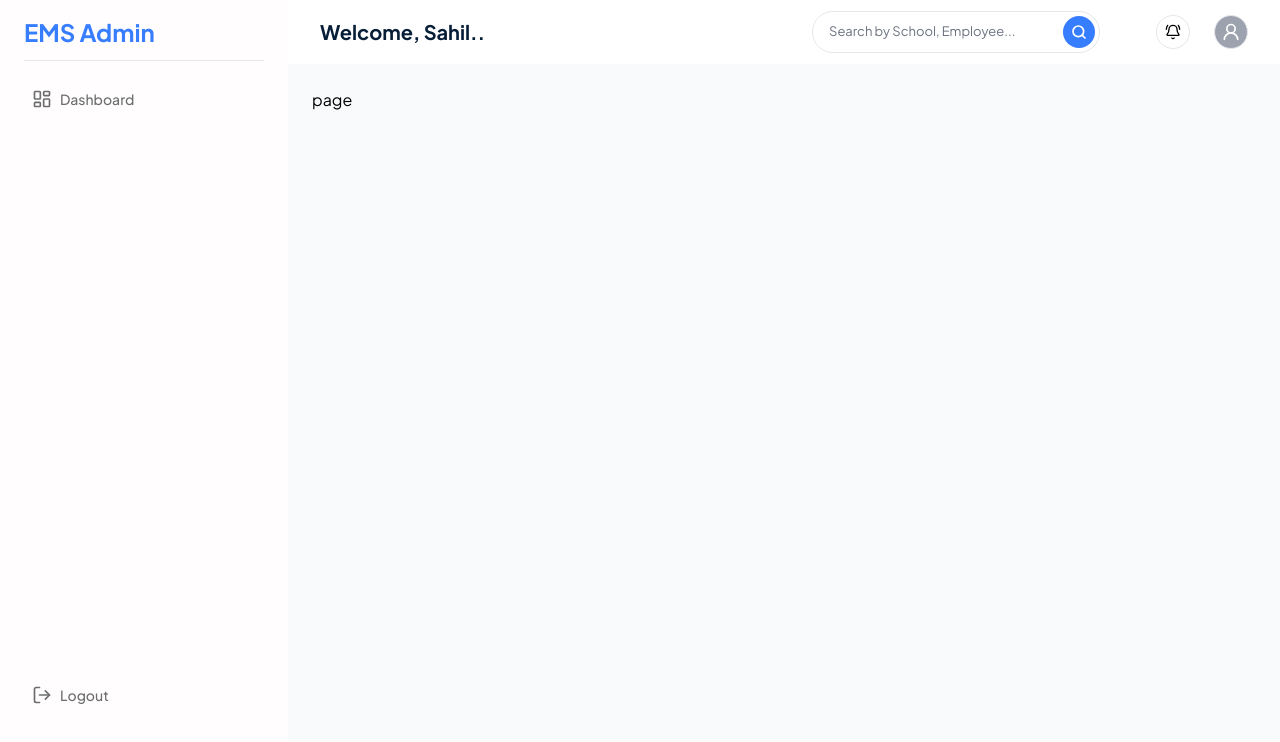
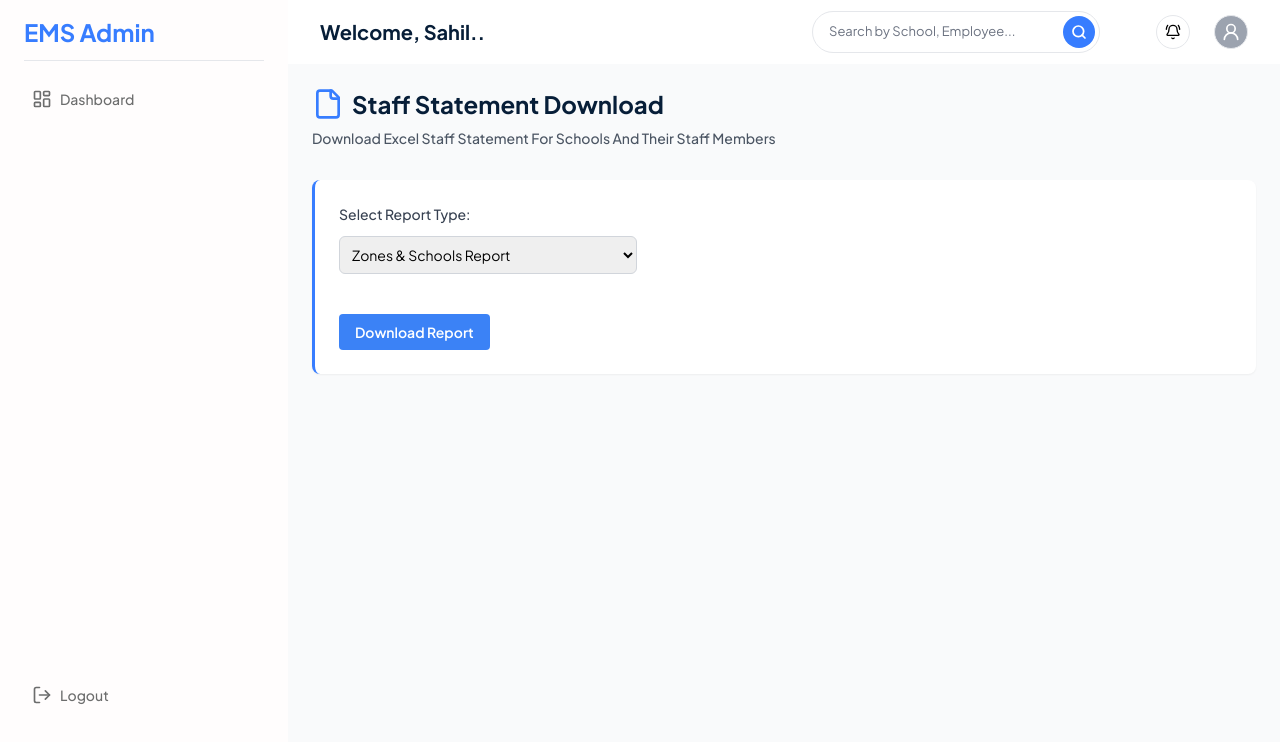
Before and after one commit to axnand/employee-mgmt-system, a Next.js app in the folder frontend/: page /home/reports in a window 1280 px wide. Shown: the top 742 px of the page. Built offline with nearby package versions, Linux system fonts and the light colour scheme.

Commit message:
created staff statement for admin and school admin

```diff
--- a/frontend/package.json
+++ b/frontend/package.json
@@ -15,7 +15,8 @@
     "react-calendar": "^5.1.0",
     "react-dom": "^19.0.0",
     "react-toastify": "^11.0.3",
-    "recharts": "^2.15.1"
+    "recharts": "^2.15.1",
+    "xlsx": "^0.18.5"
   },
   "devDependencies": {
     "postcss": "^8",
--- a/frontend/src/app/home/attendance/page.jsx
+++ b/frontend/src/app/home/attendance/page.jsx
@@ -1,28 +1,49 @@
 "use client";
-import { useState } from "react";
+import { useState, useEffect } from "react";
 import { Users, Search, Check, X, AlertTriangle, Briefcase, BookA, UserRoundPenIcon } from "lucide-react";
 import { ToastContainer, toast } from "react-toastify";
 import { User, UserCheck, UserX, UserMinus } from "lucide-react";
 import "react-toastify/dist/ReactToastify.css";
+import { useUser } from "@/context/UserContext";
+import schoolData from "@/data/data.json"; // import your JSON data
 
-// Mock Employee Data
-const mockEmployees = [
-  { id: 1, name: "John Doe", designation: "Teacher", school: "School A", status: "Present" },
-  { id: 2, name: "Jane Smith", designation: "Non-Teaching Staff", school: "School B", status: "Absent" },
-  { id: 3, name: "Alice Brown", designation: "Teacher", school: "School C", status: "Leave" },
-  { id: 4, name: "Michael Johnson", designation: "Non-Teaching Staff", school: "School A", status: "On Duty" },
-];
-
+// Define the possible attendance options
 const attendanceOptions = ["Present", "Absent", "Leave", "On Duty"];
 
 export default function AttendancePage() {
-  const [employees, setEmployees] = useState(mockEmployees);
+  const { user } = useUser();
+  const schoolId = user?.schoolId;
+  console.log("School ID:", schoolId);
+
+  // Initialize employees as an empty array.
+  const [employees, setEmployees] = useState([]);
   const [searchTerm, setSearchTerm] = useState("");
   const [filterStatus, setFilterStatus] = useState("");
   const [bulkStatus, setBulkStatus] = useState("");
   const [selectedEmployees, setSelectedEmployees] = useState([]);
 
-  // Update attendance for individual employee
+  // useEffect to update employee data when the user (and schoolId) becomes available.
+  useEffect(() => {
+    if (schoolId) {
+      const school =
+        schoolData?.zones
+          .flatMap((zone) => zone.schools)
+          .find((s) => String(s.id) === String(schoolId)) || null;
+      console.log("Found School:", school);
+      if (school) {
+        const initialEmployees = school.employees.map((emp) => ({
+          id: emp.emp_id,
+          name: emp.emp_name,
+          designation: emp.present_designation,
+          school: school.name,
+          status: emp.attendance,
+        }));
+        setEmployees(initialEmployees);
+      }
+    }
+  }, [schoolId]);
+
+  // Update attendance for an individual employee
   const updateAttendance = (id, status) => {
     setEmployees((prev) =>
       prev.map((emp) => (emp.id === id ? { ...emp, status } : emp))
@@ -58,12 +79,12 @@ export default function AttendancePage() {
   // Toggle employee selection for bulk action
   const toggleSelectEmployee = (id) => {
     setSelectedEmployees((prev) =>
-      prev.includes(id) ? prev.filter(e => e !== id) : [...prev, id]
+      prev.includes(id) ? prev.filter((e) => e !== id) : [...prev, id]
     );
   };
 
   // Filter employees based on search term and attendance status filter
-  const filteredEmployees = employees.filter(emp => {
+  const filteredEmployees = employees.filter((emp) => {
     const matchesSearch =
       emp.name.toLowerCase().includes(searchTerm.toLowerCase()) ||
       emp.designation.toLowerCase().includes(searchTerm.toLowerCase()) ||
@@ -89,15 +110,21 @@ export default function AttendancePage() {
   };
 
   return (
-    <div className=" min-h-screen">
-      <ToastContainer position="top-right" autoClose={3000} hideProgressBar={false} closeOnClick pauseOnHover draggable />
+    <div className="min-h-screen">
+      <ToastContainer
+        position="top-right"
+        autoClose={3000}
+        hideProgressBar={false}
+        closeOnClick
+        pauseOnHover
+        draggable
+      />
       <div className="max-w-7xl mx-auto">
-        <h1 className="text-2xl font-bold text-secondary flex items-center gap-2 mb-6"><BookA className="w-8 h-8 text-primary" />Attendance Dashboard</h1>
-
+        <h1 className="text-2xl font-bold text-secondary flex items-center gap-2 mb-6">
+          <BookA className="w-8 h-8 text-primary" /> Attendance Dashboard
+        </h1>
 
         {/* Dashboard Metrics */}
-
-
         <div className="grid grid-cols-1 sm:grid-cols-2 md:grid-cols-4 gap-4 mb-6">
           {/* Total Employees */}
           <div className="bg-white shadow-sm rounded-lg p-4 flex flex-col border-l-2 border-primary">
@@ -116,7 +143,9 @@ export default function AttendancePage() {
               <h3 className="text-[15px] font-semibold">Present Today</h3>
             </div>
             <p className="text-[13px] pt-1 text-gray-600">Employees currently present</p>
-    <div className="text-2xl font-bold">{employees.filter(emp => emp.status === "Present").length}</div>
+            <div className="text-2xl font-bold">
+              {employees.filter((emp) => emp.status === "Present").length}
+            </div>
           </div>
 
           {/* Absent Today */}
@@ -126,7 +155,9 @@ export default function AttendancePage() {
               <h3 className="text-[15px] font-semibold">Absent Today</h3>
             </div>
             <p className="text-[13px] pt-1 text-gray-600">Employees who are absent</p>
-    <div className="text-2xl font-bold">{employees.filter(emp => emp.status === "Absent").length}</div>
+            <div className="text-2xl font-bold">
+              {employees.filter((emp) => emp.status === "Absent").length}
+            </div>
           </div>
 
           {/* On Leave */}
@@ -136,22 +167,23 @@ export default function AttendancePage() {
               <h3 className="text-[15px] font-semibold">On Leave</h3>
             </div>
             <p className="text-[13px] pt-1 text-gray-600">Employees on leave today</p>
-    <div className="text-2xl font-bold">{employees.filter(emp => emp.status === "Leave").length}</div>
+            <div className="text-2xl font-bold">
+              {employees.filter((emp) => emp.status === "Leave").length}
+            </div>
           </div>
 
+          {/* On Duty */}
           <div className="bg-white shadow-sm rounded-lg p-4 flex flex-col border-l-2 border-primary">
             <div className="flex items-center space-x-2">
               <UserRoundPenIcon className="h-5 w-5 text-blue-500" />
               <h3 className="text-[15px] font-semibold">On Duty</h3>
             </div>
-    <p className="text-[13px] pt-1 text-gray-600">Employees who are on office duty</p>
-    <div className="text-2xl font-bold">{employees.filter(emp => emp.status === "On Duty").length}</div>
+            <p className="text-[13px] pt-1 text-gray-600">Employees on office duty</p>
+            <div className="text-2xl font-bold">
+              {employees.filter((emp) => emp.status === "On Duty").length}
             </div>
           </div>
-
-
-        {/* Bulk Update Section */}
-
+        </div>
 
         {/* Filters */}
         <div className="bg-white p-6 rounded-lg shadow-sm mb-6 border-l-[2px] border-primary">
@@ -185,22 +217,22 @@ export default function AttendancePage() {
               >
                 <option value="">All</option>
                 {attendanceOptions.map((status, idx) => (
-                  <option key={idx} value={status}>{status}</option>
+                  <option key={idx} value={status}>
+                    {status}
+                  </option>
                 ))}
               </select>
             </div>
           </div>
         </div>
 
-
         {/* Attendance Table */}
         <div className="bg-white p-6 rounded-lg shadow-sm">
           <h2 className="text-2xl font-semibold text-gray-800 mb-4 flex items-center gap-2">
             <Users className="w-6 h-6 text-primary" /> Employee Attendance
           </h2>
-          <div className="w-full flex items-center  justify-end">
-        <div className=" flex items-center mb-6 gap-2">
-
+          <div className="w-full flex items-center justify-end">
+            <div className="flex items-center mb-6 gap-2">
               <div className="flex flex-col sm:flex-row sm:items-end sm:space-x-4">
                 <select
                   id="bulkStatus"
@@ -210,7 +242,9 @@ export default function AttendancePage() {
                 >
                   <option value="">-- Select Attendance Status --</option>
                   {attendanceOptions.map((status, idx) => (
-                  <option key={idx} value={status}>{status}</option>
+                    <option key={idx} value={status}>
+                      {status}
+                    </option>
                   ))}
                 </select>
               </div>
@@ -223,7 +257,6 @@ export default function AttendancePage() {
                 </button>
               </div>
             </div>
-
           </div>
           <div className="overflow-x-auto">
             <table className="min-w-full divide-y divide-gray-200">
@@ -238,7 +271,7 @@ export default function AttendancePage() {
                       }
                       onChange={(e) => {
                         if (e.target.checked) {
-                          setSelectedEmployees(filteredEmployees.map(emp => emp.id));
+                          setSelectedEmployees(filteredEmployees.map((emp) => emp.id));
                         } else {
                           setSelectedEmployees([]);
                         }
@@ -264,7 +297,7 @@ export default function AttendancePage() {
                 </tr>
               </thead>
               <tbody className="bg-white divide-y divide-gray-200">
-                {filteredEmployees.map(emp => (
+                {filteredEmployees.map((emp) => (
                   <tr key={emp.id}>
                     <td className="px-4 py-2">
                       <input
@@ -292,7 +325,9 @@ export default function AttendancePage() {
                       >
                         <option value="">Select Action</option>
                         {attendanceOptions.map((status, idx) => (
-                          <option key={idx} value={status}>{status}</option>
+                          <option key={idx} value={status}>
+                            {status}
+                          </option>
                         ))}
                       </select>
                     </td>
@@ -309,7 +344,6 @@ export default function AttendancePage() {
             </table>
           </div>
         </div>
-
       </div>
     </div>
   );
--- a/frontend/src/app/home/layout.jsx
+++ b/frontend/src/app/home/layout.jsx
@@ -54,8 +54,8 @@ export default function DashboardLayout({ children }) {
         icon: <ArrowLeftRightIcon className="mr-2 h-5 w-5" />,
       },
       {
-        title: "Reports",
-        href: "/home/reports",
+        title: "Staff statement",
+        href: "/home/staff-statement",
         icon: <File className="mr-2 h-5 w-5" />,
       },
       {
@@ -96,8 +96,8 @@ export default function DashboardLayout({ children }) {
         ],
       },
       {
-        title: "Reports",
-        href: "/home/reports",
+        title: "Staff statement",
+        href: "/home/staff-statement",
         icon: <File className="mr-2 h-5 w-5" />,
       },
       {
--- a/frontend/src/app/home/reports/page.jsx
+++ b/frontend/src/app/home/reports/page.jsx
@@ -1,9 +1,148 @@
-import React from 'react'
+"use client";
 
-function page() {
+import { useState, useEffect } from "react";
+import * as XLSX from "xlsx";
+import districtData from "@/data/data.json";
+import { File } from "lucide-react";
+import { useUser } from "@/context/UserContext";
+
+export default function StaffStatementDownloadPage() {
+  const generateZonesSchoolsReport = () => {
+    const { district, zones } = districtData;
+    const rows = [];
+    zones.forEach((zone) => {
+      zone.schools.forEach((school) => {
+        rows.push({
+          District: district,
+          Zone: zone.zone,
+          Zonation: zone.zonation,
+          SchoolName: school.name,
+          SchoolID: school.id,
+          Address: school.address,
+          Principal: school.principal,
+          Contact: school.contact,
+          Scheme: school.scheme,
+          "No of Employees": school.employees ? school.employees.length : 0,
+        });
+      });
+    });
+    return rows;
+  };
+
+
+
+  const generateSchoolEmployeesReport = (schoolId) => {
+    let foundSchool = null;
+    districtData.zones.forEach((zone) => {
+      zone.schools.forEach((school) => {
+        if (String(school.id) === String(schoolId)) {
+          foundSchool = school;
+        }
+      });
+    });
+    if (!foundSchool) return [];
+    return foundSchool.employees || [];
+  };
+
+  const downloadExcel = (data, fileName) => {
+    const worksheet = XLSX.utils.json_to_sheet(data);
+    const workbook = XLSX.utils.book_new();
+    XLSX.utils.book_append_sheet(workbook, worksheet, "Report");
+    XLSX.writeFile(workbook, fileName);
+  };
+
+
+  const handleDownload = () => {
+    if (reportType === "zones-schools") {
+      const reportData = generateZonesSchoolsReport();
+      downloadExcel(reportData, "Zones_Schools_Report.xlsx");
+    } else if (reportType === "school-employees") {
+      if (!selectedSchoolId) {
+        alert("Please select a school.");
+        return;
+      }
+      const reportData = generateSchoolEmployeesReport(selectedSchoolId);
+      downloadExcel(reportData, "School_Employees_Report.xlsx");
+    }
+  };
+  const { user, userRole } = useUser();
+  const schoolId = userRole === "schoolAdmin" ? user?.schoolId || null : null;
+  const [reportType, setReportType] = useState(userRole === "schoolAdmin" ? "school-employees" : "zones-schools");
+  const [selectedSchoolId, setSelectedSchoolId] = useState(schoolId || "");
+
+  // Build a list of all schools for admins (except schoolAdmin)
+  const schools = [];
+  if (userRole !== "schoolAdmin") {
+    districtData.zones.forEach((zone) => {
+      zone.schools.forEach((school) => {
+        schools.push({
+          id: school.id,
+          name: school.name,
+        });
+      });
+    });
+  }
+
+
+
+
   return (
-    <div>page</div>
-  )
+    <div className="min-h-screen capitalize">
+      <div>
+        <header className="mb-8">
+          <h1 className="text-2xl font-bold text-secondary flex items-center gap-2">
+            <File className="w-8 h-8 text-primary" /> Staff statement Download
+          </h1>
+          <p className="mt-2 font-medium text-sm text-gray-600">
+            Download Excel Staff statement for Schools and their Staff Members
+          </p>
+        </header>
+
+        <div className="bg-white p-6 rounded-lg shadow-sm mb-8 border-l-[3px] border-primary">
+          <div className="flex-1 mb-6 w-1/3">
+            <label className="block text-sm font-medium text-gray-700 mb-3">Select Report Type:</label>
+            <select
+              value={reportType}
+              onChange={(e) => {
+                setReportType(e.target.value);
+                setSelectedSchoolId("");
+              }}
+
+              className="block w-full border-gray-300 rounded-md py-2 border px-2 text-sm "
+            >
+              {userRole !== "schoolAdmin"&&<option value="zones-schools">Zones & Schools Report</option>}
+              <option value="school-employees">School Employees Report</option>
+            </select>
+          </div>
+
+          {/* School Selection Dropdown (Hidden for schoolAdmin) */}
+          {reportType === "school-employees" && userRole !== "schoolAdmin" && (
+            <div className="flex-1 mb-6 w-1/3">
+              <label className="block text-sm font-medium text-gray-700 mb-1">Select School:</label>
+              <select
+                value={selectedSchoolId}
+                onChange={(e) => setSelectedSchoolId(e.target.value)}
+                className="block w-full border-gray-300 rounded-md py-2 border px-2 text-sm"
+              >
+                <option value="">Select a School</option>
+                {schools.map((school) => (
+                  <option key={school.id} value={school.id}>
+                    {school.name} ({school.id})
+                  </option>
+                ))}
+              </select>
+            </div>
+          )}
+
+
+          <button
+            onClick={handleDownload}
+            className="px-4 py-2 mt-4 transition bg-blue-500 font-semibold text-sm text-white rounded hover:bg-blue-600"
+          >
+            Download Report
+          </button>
+        </div>
+      </div>
+    </div>
+  );
 }
-
-export default page
--- a/frontend/src/app/login/page.jsx
+++ b/frontend/src/app/login/page.jsx
@@ -8,7 +8,7 @@ import { useUser } from "@/context/UserContext"; // Import your context
 // Define three default users with roles and credentials
 const defaultUsers = [
   { role: "admin", userId: "admin", password: "admin123" },
-  { role: "schoolAdmin", userId: "schoolAdmin", password: "school123", school: "School A", schoolId: "89" },
+  { role: "schoolAdmin", userId: "schoolAdmin", password: "school123", schoolId: "101" },
   { role: "staff", userId: "staff", password: "staff123" },
 ];
 
```
Also changed, not shown: frontend/src/app/home/school-status/[schoolId]/page.jsx (+24 -4 lines), 1 other file (tests, documents, lock files or other folders). Lines whose indentation alone changed are shown as unchanged.
